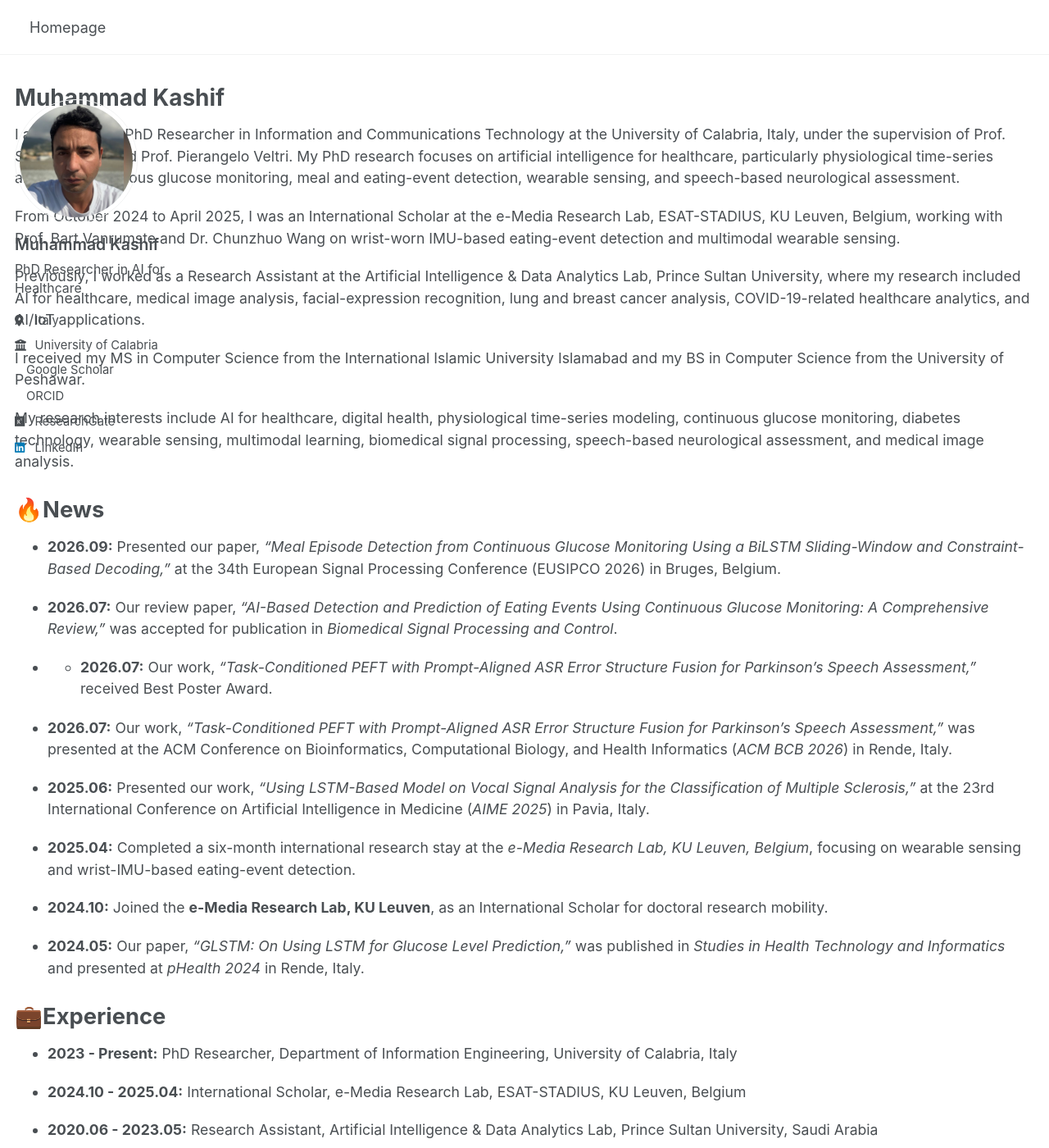
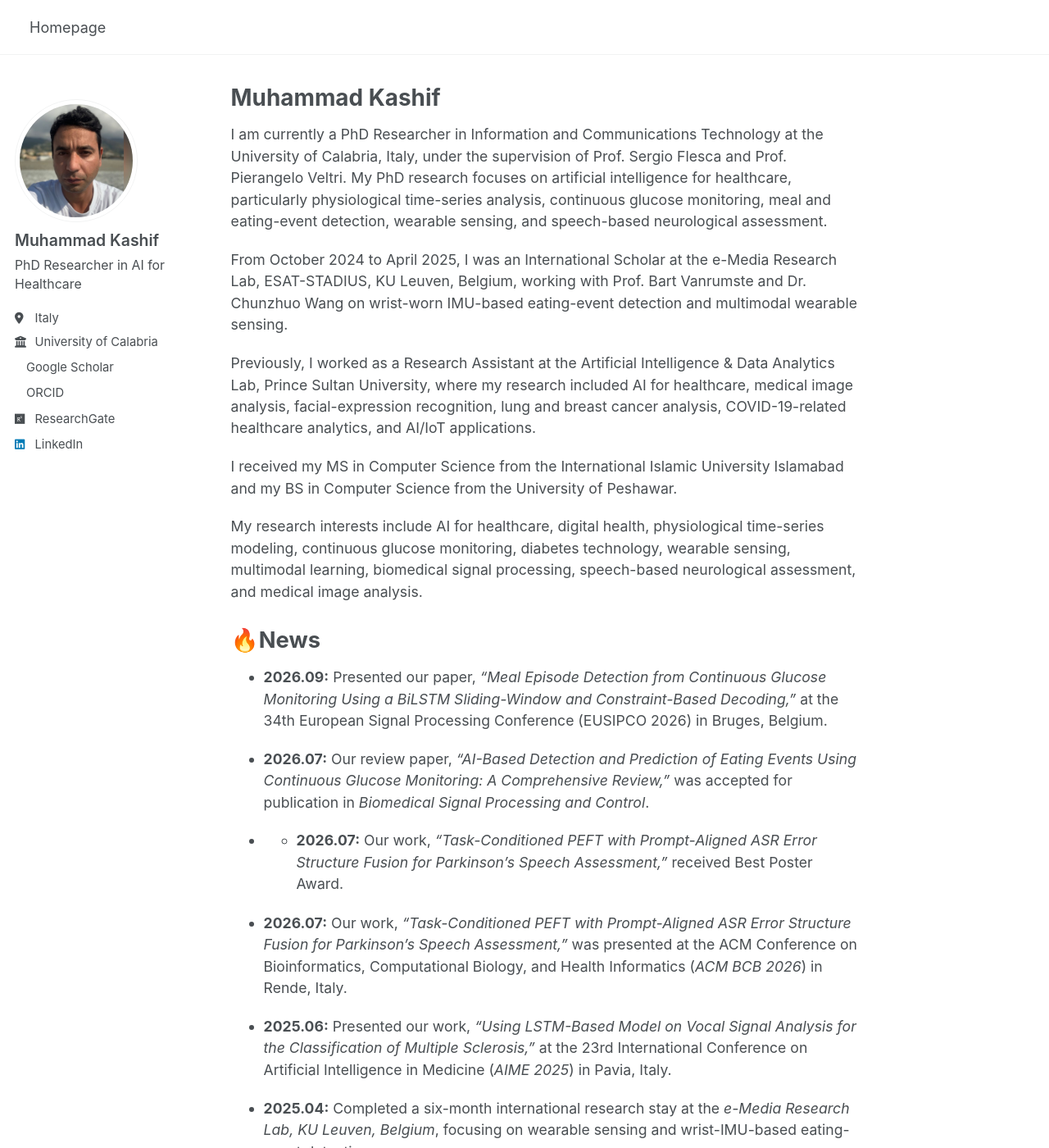
Before and after one commit to drkashifhon/drkashifhon.github.io, a Jekyll site: the page built from _pages/about.md, in a window 1280 px wide and 1400 px high. Shown: the whole window at 82% size. Built offline with Jekyll 4.4.1, drawn with Linux system fonts in a browser that asks for light colours; a style sheet for code colours, icons or effects is not loaded.

Commit message:
Update main.scss

```diff
--- a/assets/css/main.scss
+++ b/assets/css/main.scss
@@ -37,25 +37,23 @@
     "layout/sidebar",
     "layout/json_cv"
 ;
+
+
 /* =========================================================
-   Muhammad Kashif - Academic Homepage Custom Styling
-   Mobile-first + older Academic Pages desktop style
+   Muhammad Kashif - Academic Homepage Styling
+   Keep native Academic Pages responsive layout
    ========================================================= */
 
 
 /* ---------------------------------------------------------
-   BASE / MOBILE / TABLET
+   Overall desktop container
    --------------------------------------------------------- */
 
-/* Overall width on smaller screens */
 #main,
 .masthead__inner-wrap {
-  width: auto !important;
-  max-width: none !important;
+  max-width: 1400px !important;
   margin-left: auto !important;
   margin-right: auto !important;
-  padding-left: 1rem !important;
-  padding-right: 1rem !important;
 }
 
 
@@ -63,12 +61,12 @@
    Header
    --------------------------------------------------------- */
 
-/* Hide large site-name item in top navigation */
+/* Hide site-name item in navigation */
 .masthead__menu-item--lg {
   display: none !important;
 }
 
-/* Hide theme-switching gear */
+/* Hide theme gear */
 #theme-toggle,
 .theme-toggle,
 .greedy-nav button.theme-toggle {
@@ -87,46 +85,23 @@
 
 
 /* ---------------------------------------------------------
-   Sidebar - mobile/tablet
+   Sidebar text
    --------------------------------------------------------- */
 
-.sidebar {
-  width: 100% !important;
-  float: none !important;
-  font-size: 1em !important;
-  margin-bottom: 1.25rem !important;
+.sidebar .author__name {
+  font-size: 1.08em !important;
+  font-weight: 600 !important;
+  line-height: 1.25 !important;
 }
 
-/* Compact mobile avatar */
-.author__avatar img {
-  width: 48px !important;
-  height: 48px !important;
-  max-width: 48px !important;
-  padding: 0 !important;
-  border: 0 !important;
-  object-fit: cover !important;
+.author__bio {
+  font-size: 0.88em !important;
+  line-height: 1.45 !important;
+  font-weight: 400 !important;
+  color: #494e52 !important;
 }
 
-/* Sidebar name */
-.sidebar .author__name {
-  font-size: 1rem !important;
-  font-weight: 600 !important;
-  line-height: 1.2 !important;
-  margin-top: 0 !important;
-  margin-bottom: 4px !important;
-}
-
-/* Sidebar biography */
-.author__bio {
-  font-size: 0.88em !important;
-  line-height: 1.4 !important;
-  font-weight: 400 !important;
-  color: #494e52 !important;
-  margin-top: 2px !important;
-  margin-bottom: 6px !important;
-}
-
-/* Sidebar social/profile links */
+/* Social/profile links */
 .author__urls {
   color: #494e52 !important;
 }
@@ -152,30 +127,20 @@
 
 
 /* ---------------------------------------------------------
-   Main content - mobile/tablet
+   Main content typography
    --------------------------------------------------------- */
 
-.page {
-  width: 100% !important;
-  float: none !important;
-  padding-left: 0 !important;
-  padding-right: 0 !important;
-}
-
 .page__content {
-  width: 100% !important;
-  font-size: 1rem !important;
+  font-size: 0.98em !important;
   line-height: 1.5 !important;
   color: #494e52 !important;
 }
 
-/* Paragraph spacing */
 .page__content p {
   margin-top: 0 !important;
   margin-bottom: 1.15em !important;
 }
 
-/* List spacing */
 .page__content ul {
   margin-top: 0.4em !important;
   margin-bottom: 1.2em !important;
@@ -186,18 +151,16 @@
   line-height: 1.5 !important;
 }
 
-/* Main page title */
 .page__title {
-  font-size: 1.45rem !important;
+  font-size: 1.55em !important;
   line-height: 1.2 !important;
   font-weight: 700 !important;
   color: #494e52 !important;
   margin-bottom: 0.55em !important;
 }
 
-/* Section headings */
 .page__content h1 {
-  font-size: 1.4rem !important;
+  font-size: 1.55em !important;
   line-height: 1.25 !important;
   font-weight: 700 !important;
   color: #494e52 !important;
@@ -206,28 +169,53 @@
 }
 
 .page__content h2 {
-  font-size: 1.2rem !important;
+  font-size: 1.25em !important;
   font-weight: 700 !important;
   color: #494e52 !important;
 }
 
-/* Links */
+.page__content h3 {
+  font-size: 1.05em !important;
+  font-weight: 700 !important;
+  color: #494e52 !important;
+}
+
 .page__content a {
   color: #52adc8 !important;
 }
 
-/* Prevent mobile overflow */
+
+/* ---------------------------------------------------------
+   Desktop-only avatar
+   --------------------------------------------------------- */
+
+@include breakpoint($large) {
+
+  .author__avatar img {
+    width: 150px !important;
+    height: 150px !important;
+    max-width: 150px !important;
+    object-fit: cover !important;
+  }
+
+}
+
+
+/* ---------------------------------------------------------
+   Mobile safeguards
+   Do NOT override sidebar/page widths.
+   Academic Pages handles those responsively.
+   --------------------------------------------------------- */
+
+.author__avatar img {
+  object-fit: cover;
+}
+
 .page__content,
 .page__content p,
 .page__content li,
 .author__urls {
   overflow-wrap: anywhere;
-  word-break: normal;
-}
-
-img {
-  max-width: 100%;
-  height: auto;
 }
 
 
@@ -238,88 +226,3 @@ img {
 .page__footer {
   display: none !important;
 }
-
-
-/* =========================================================
-   DESKTOP
-   Academic Pages large breakpoint
-   ========================================================= */
-
-@include breakpoint($large) {
-
-  /* Wide centered desktop layout */
-  #main,
-  .masthead__inner-wrap {
-    max-width: 1400px !important;
-    width: 100% !important;
-    margin-left: auto !important;
-    margin-right: auto !important;
-  }
-
-  /* Restore normal desktop sidebar */
-  .sidebar {
-    width: auto !important;
-    float: left !important;
-    margin-bottom: 0 !important;
-  }
-
-  /* Desktop profile image */
-  .author__avatar img {
-    width: 150px !important;
-    height: 150px !important;
-    max-width: 150px !important;
-    padding: 5px !important;
-    border: 1px solid var(--global-border-color) !important;
-    object-fit: cover !important;
-  }
-
-  /* Desktop sidebar name */
-  .sidebar .author__name {
-    font-size: 1.08em !important;
-    font-weight: 600 !important;
-    line-height: 1.25 !important;
-    margin-top: 0.8em !important;
-    margin-bottom: 0 !important;
-  }
-
-  /* Desktop sidebar biography */
-  .author__bio {
-    font-size: 0.88em !important;
-    line-height: 1.45 !important;
-    margin-top: 8px !important;
-    margin-bottom: 16px !important;
-  }
-
-  /* Desktop sidebar links */
-  .author__urls li {
-    font-size: 0.82rem !important;
-    line-height: 1.5 !important;
-  }
-
-  /* Main desktop content */
-  .page {
-    width: auto !important;
-    float: right !important;
-    padding-right: 0 !important;
-  }
-
-  .page__content {
-    width: auto !important;
-    font-size: 0.98em !important;
-    line-height: 1.5 !important;
-  }
-
-  /* Desktop page title */
-  .page__title {
-    font-size: 1.55em !important;
-  }
-
-  /* Desktop section headings */
-  .page__content h1 {
-    font-size: 1.55em !important;
-  }
-
-  .page__content h2 {
-    font-size: 1.25em !important;
-  }
-}
```
